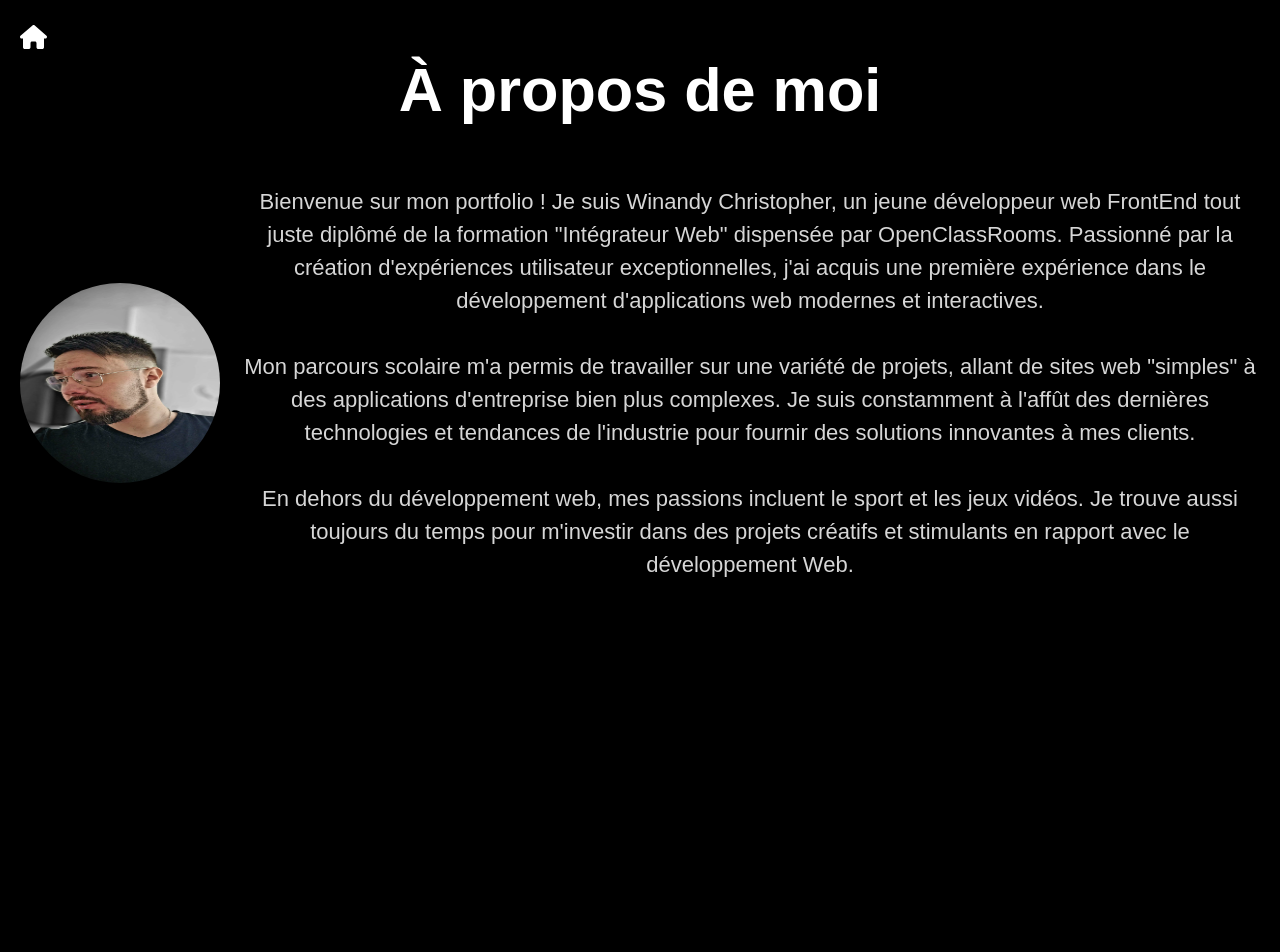
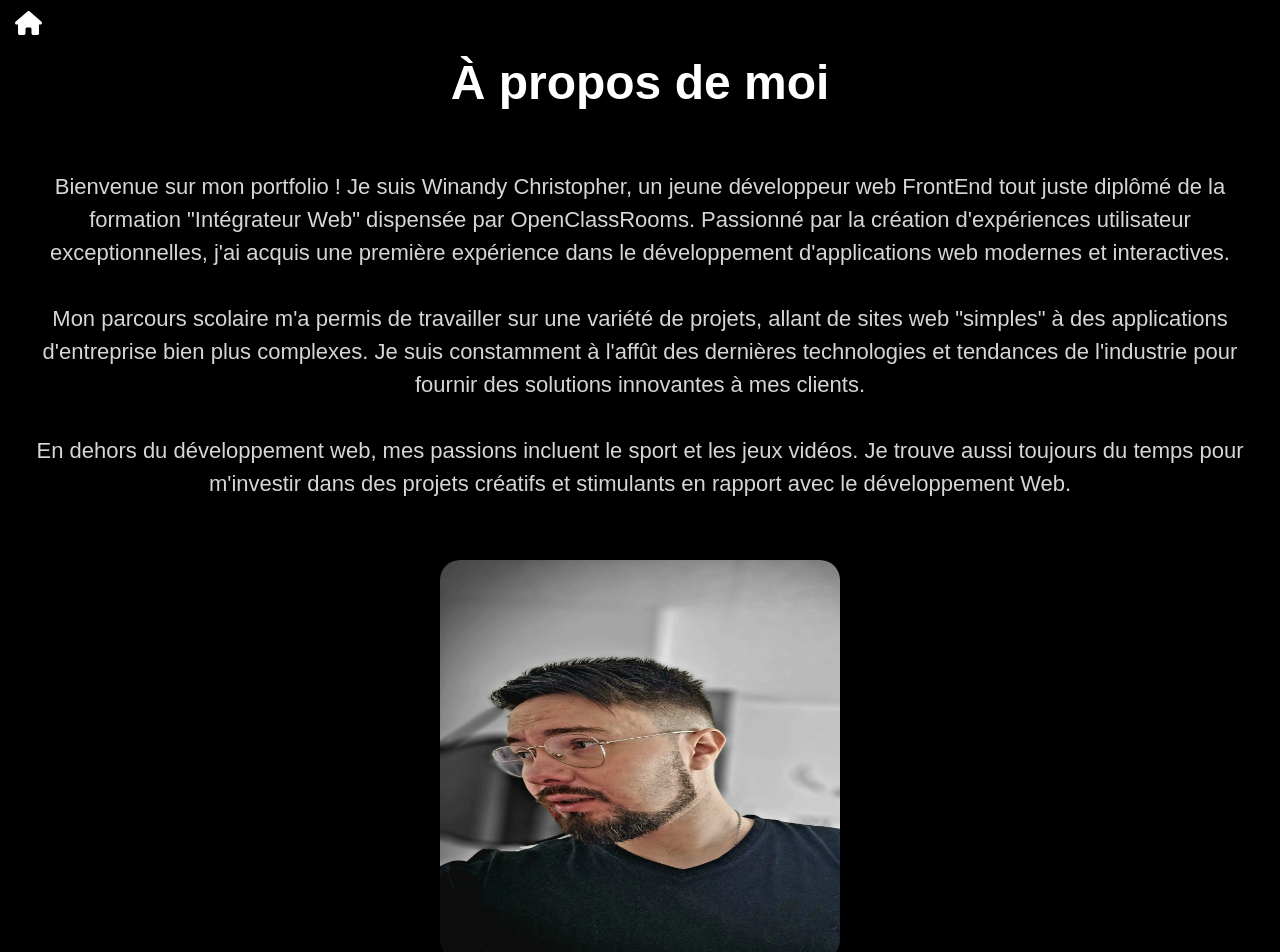
Before and after one commit to Winandyc/Portfolio.p12, a React (Vite) app: page /About in a window 1280 px wide. Shown: the top 952 px of the page. Before the commit the page ends 800 px from the top, so only its background shows below. Built offline with nearby package versions, Linux system fonts and the light colour scheme.

Commit message:
end of v1 structure. Todo : best design

```diff
--- a/src/components/Footer/index.jsx
+++ b/src/components/Footer/index.jsx
@@ -27,9 +27,9 @@ const Footer = () => {
                 <div className="footer__projects">
                     <h4>Projets</h4>
                     <ul>
-                        <li><a href="lien_vers_argent_bank">Argent Bank</a></li>
-                        <li><a href="lien_vers_kasa">Kasa</a></li>
-                        <li><a href="lien_vers_sophie_bluel">Sophie Bluel</a></li>
+                        <li><a href="https://github.com/Winandyc/ArgentBank.p11">Argent Bank</a></li>
+                        <li><a href="https://github.com/Winandyc/Kasa.p8">Kasa</a></li>
+                        <li><a href="https://github.com/Winandyc/Sophie-Bluel.p6">Sophie Bluel</a></li>
                     </ul>
                 </div>
                 {/* Navigation */}
--- a/src/components/Header/style.scss
+++ b/src/components/Header/style.scss
@@ -7,7 +7,7 @@
   color: white;
 
   .brand {
-    font-size: 2vw; // Utilisation de vw pour la taille de la police du brand
+    font-size: 2vw;
     font-weight: bold;
   }
 
@@ -25,7 +25,7 @@
       color: #d6d6d6;
       margin-right: 30px;
       font-weight: bold;
-      font-size: 1.6vw;
+      font-size: 1.5vw;
       transition: all 0.3s ease;
 
       &:hover {
@@ -35,29 +35,41 @@
       }
     }
   }
+}
 
-  @media screen and (max-width: 520px) {
+@media screen and (max-width: 767px) {
+  .header {
+    display: grid;
     flex-direction: column;
+    justify-content: center;
+  }
 
-    .brand {
-      font-size: 6vw; // Taille de la police du brand ajustée pour les écrans plus petits
-    }
+  .header .brand {
+    font-size: 34px;
+  }
 
-    .nav {
-      ul {
-        flex-direction: column;
-        align-items: flex-start;
-        margin-top: 20px;
-        gap: 10px;
+  .header .nav ul {
+    flex-direction: column;
+    align-items: center;
+    margin-top: 20px;
+    gap: 10px;
+  }
 
-        .nav-link {
-          font-size: 5vw;
+  .header .nav .nav-link {
+    font-size: 22px;
 
-          &:hover {
-            font-weight: bold;
-          }
-        }
-      }
+    &:hover {
+      font-weight: bold;
     }
   }
 }
+
+@media screen and (max-width: 400px) {
+  .header .brand {
+    font-size: 26px;
+  }
+
+  .header .nav .nav-link {
+    font-size: 20px;
+  }
+}
--- a/src/components/Presentation/style.scss
+++ b/src/components/Presentation/style.scss
@@ -56,7 +56,7 @@
           &:hover {
             color: white;
             font-weight: bold;
-            box-shadow: 0 0 10px rgba(0, 0, 0, 0.3)
+            box-shadow: 0 0 10px rgba(0, 0, 0, 0.3);
           }
 
           .fa-download {
@@ -64,6 +64,10 @@
           }
         }
       }
+
+      @media screen and (max-width: 767px) {
+        text-align: center;
+      }
     }
   }
 }
--- a/src/components/Projects/index.jsx
+++ b/src/components/Projects/index.jsx
@@ -80,7 +80,6 @@ const Projects = () => {
                 {projectsData.map((project, index) => (
                     <div className="project" key={index} onClick={() => openModal(project)} data-description={project.description}>
                         <img src={project.image} alt={project.name} />
-                        <h3>{project.name}</h3>
                     </div>
                 ))}
             </div>
@@ -88,7 +87,7 @@ const Projects = () => {
                 <div className="modal">
                     <div className="modal-content" ref={modalRef}>
                         <span className="close" onClick={closeModal}>&times;</span>
-                        <h2>{selectedProject.name}</h2>
+                        <h3>{selectedProject.name}</h3>
                         <p>{selectedProject.description}</p>
                         <div className="buttons-container">
                             <a href={selectedProject.github} target="_blank" rel="noopener noreferrer" className={`github-button custom-background${selectedProject.name === "Booki" ? " left-align" : ""}`}>GitHub</a>
--- a/src/global.scss
+++ b/src/global.scss
@@ -1,18 +1,86 @@
 /* Réinitialisation des styles */
 
-html, body, div, span, applet, object, iframe,
-h1, h2, h3, h4, h5, h6, p, blockquote, pre,
-a, abbr, acronym, address, big, cite, code,
-del, dfn, em, img, ins, kbd, q, s, samp,
-small, strike, strong, sub, sup, tt, var,
-b, u, i, center,
-dl, dt, dd, ol, ul, li,
-fieldset, form, label, legend,
-table, caption, tbody, tfoot, thead, tr, th, td,
-article, aside, canvas, details, embed,
-figure, figcaption, footer, header, hgroup,
-menu, nav, output, ruby, section, summary,
-time, mark, audio, video {
+html,
+body,
+div,
+span,
+applet,
+object,
+iframe,
+h1,
+h2,
+h3,
+h4,
+h5,
+h6,
+p,
+blockquote,
+pre,
+a,
+abbr,
+acronym,
+address,
+big,
+cite,
+code,
+del,
+dfn,
+em,
+img,
+ins,
+kbd,
+q,
+s,
+samp,
+small,
+strike,
+strong,
+sub,
+sup,
+tt,
+var,
+b,
+u,
+i,
+center,
+dl,
+dt,
+dd,
+ol,
+ul,
+li,
+fieldset,
+form,
+label,
+legend,
+table,
+caption,
+tbody,
+tfoot,
+thead,
+tr,
+th,
+td,
+article,
+aside,
+canvas,
+details,
+embed,
+figure,
+figcaption,
+footer,
+header,
+hgroup,
+menu,
+nav,
+output,
+ruby,
+section,
+summary,
+time,
+mark,
+audio,
+video {
   margin: 0;
   padding: 0;
   border: 0;
@@ -22,6 +90,9 @@ time, mark, audio, video {
 }
 
 /* Styles globaux */
+* {
+  padding: 0 10px;
+}
 
 body {
   font-family: Arial, sans-serif;
--- a/src/pages/About/index.jsx
+++ b/src/pages/About/index.jsx
@@ -7,7 +7,7 @@ import './style.scss';
 
 const About = () => {
     const handleGoBack = () => {
-        // Redirection vers la page d'accueil lorsque la flèche est cliquée
+        // Redirection vers la page d'accueil lorsque la "maison" est cliquée
         window.location.href = '/';
     };
 
@@ -18,9 +18,8 @@ const About = () => {
             </Link>
 
             <h1>À propos de moi</h1>
+
             <div className="about__content">
-                <div className="about__details">
-                    <img src="/src/assets/images/me/me.about.webp" alt="Selfie de Winandy Christopher" />
                 <p>
                     Bienvenue sur mon portfolio ! Je suis Winandy Christopher, un jeune développeur web FrontEnd tout juste
                     diplômé de la formation "Intégrateur Web" dispensée par OpenClassRooms. Passionné par la création d'expériences
@@ -36,6 +35,9 @@ const About = () => {
                     m'investir dans des projets créatifs et stimulants en rapport avec le développement Web.
                 </p>
             </div>
+
+            <div className="about__details">
+                <img src="/src/assets/images/me/me.about.webp" alt="Selfie de Winandy Christopher" className="about__image" />
             </div>
         </div>
     );
--- a/src/pages/About/style.scss
+++ b/src/pages/About/style.scss
@@ -3,13 +3,10 @@
 
   .go-back {
     position: absolute;
-    top: -30px;
-    left: 20px;
-    text-decoration: none;
+    top: -45px;
+    left: 5px;
     color: white;
     font-size: 24px;
-    display: flex;
-    align-items: center;
 
     &:hover {
       font-weight: bold;
@@ -23,71 +20,42 @@
   }
 
   h1 {
-    font-size: calc(4vw + 10px);
+    font-size: 48px;
     margin-top: 55px;
     display: flex;
     justify-content: center;
     font-weight: bold;
     color: white;
     white-space: nowrap;
+    @media (max-width: 520px) {
+      font-size: 36px;
+    }
   }
 
   .about__content {
     padding: 60px 20px;
     text-align: center;
 
-    .about__details {
-      display: flex;
-      align-items: center;
-
-      img {
-        width: 200px; // Largeur de base de l'image
-        height: 200px; // Taille de base de l'image
-        border-radius: 50%;
-        margin-right: 20px;
-      }
-
-      p {
-        line-height: 1.5;
-        font-weight: 500;
-        color: #d6d6d6;
-        flex: 1;
-      }
+    p {
+      line-height: 1.5;
+      font-weight: 500;
+      color: #d6d6d6;
     }
   }
 
-  @media screen and (max-width: 1200px) {
-    .about__content {
-      .about__details img {
-        width: calc(15vw + 50px); // Taille d'image réduite pour les écrans moyens
-        height: auto;
-      }
-    }
+  .about__details {
+    display: flex;
+    justify-content: center;
   }
 
-  @media screen and (max-width: 768px) {
-    .about__content {
-      .about__details img {
-        width: calc(10vw + 50px); // Taille d'image réduite pour les petits écrans
-        height: auto;
-      }
-    }
-  }
+  .about__image {
+    width: 400px;
+    height: 400px;
+    border-radius: 5%;
 
-  @media screen and (max-width: 520px) {
-    .about__content {
-      .about__details {
-        flex-direction: column;
-
-        img {
-          order: 2; // Passe l'image après le texte
-          margin-top: 30px;
-        }
-
-        p {
-          order: 1; // Passe le texte avant l'image
-        }
-      }
+    @media (max-width: 520px) {
+      width: 280px;
+      height: 280px;
     }
   }
 }
```
Also changed, not shown: src/components/Contact/style.scss (+15 -14 lines), src/components/Footer/style.scss (+22 -7 lines), src/components/Projects/style.scss (+26 -4 lines), src/components/Skills/style.scss (+17 -9 lines). Lines whose indentation alone changed are shown as unchanged.
